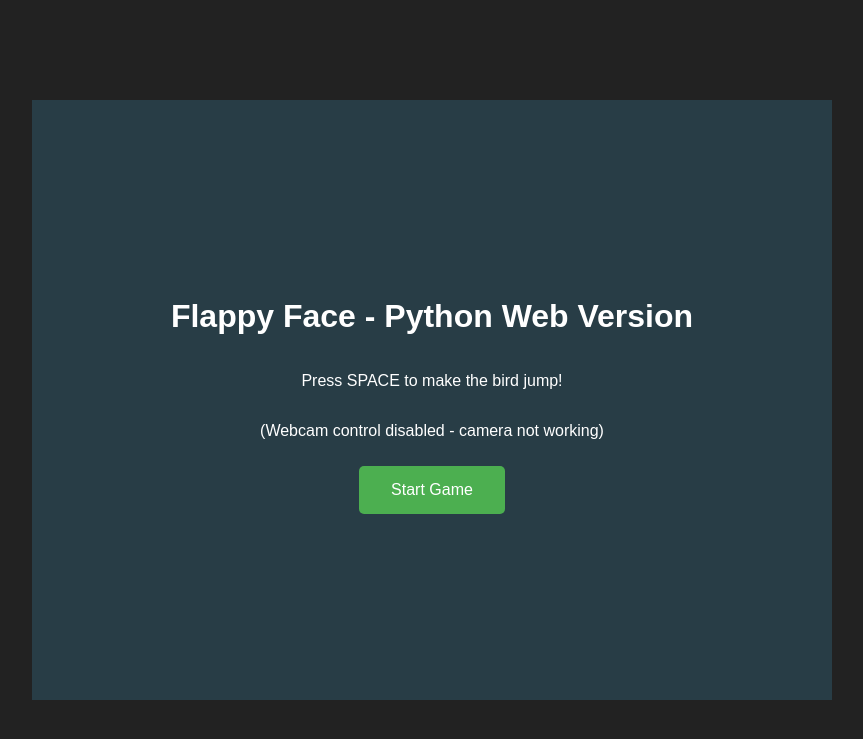
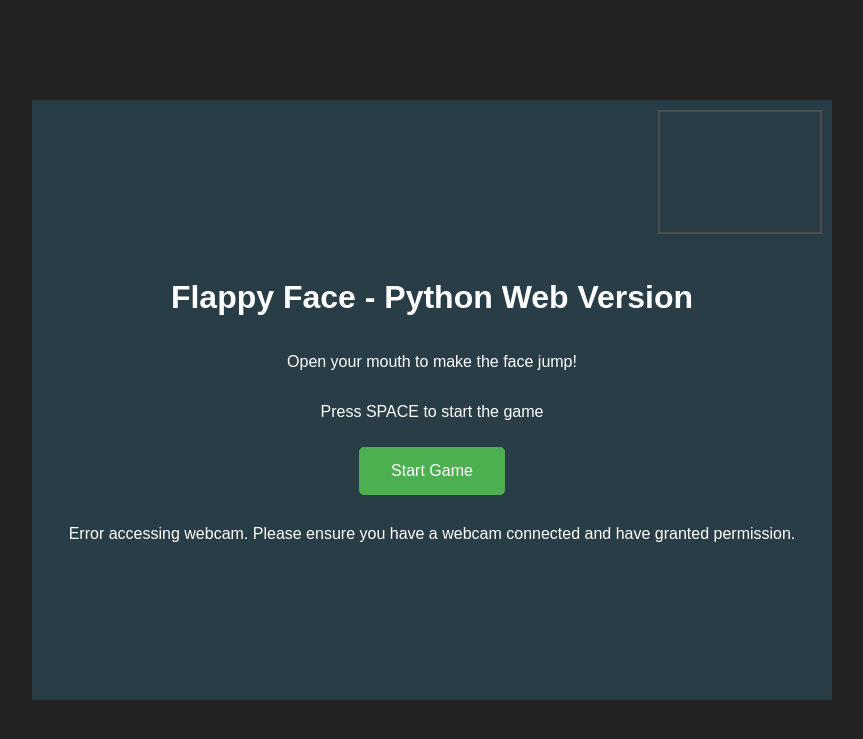
Before and after one commit to GurpinderSingh96/Flappy_bird, a Flask app: page / in a window 1280 px wide. Shown: the top 739 px of the page, without its empty margins (208-1071 px from the left). Run offline with Flask 2, Linux system fonts and the light colour scheme; some libraries are stand-ins or nearby versions.

Commit message:
Restored facial detection functionality

```diff
--- a/static/css/style.css
+++ b/static/css/style.css
@@ -29,7 +29,14 @@ body {
 }
 
 #webcam-container {
-    display: none; /* Hide webcam container since camera is not working */
+    position: absolute;
+    top: 10px;
+    right: 10px;
+    width: 160px;
+    height: 120px;
+    z-index: 2;
+    border: 2px solid white;
+    overflow: hidden;
 }
 
 #webcam, #overlay {
--- a/static/js/game.js
+++ b/static/js/game.js
@@ -48,14 +48,15 @@ let faceApiModelsLoaded = false;
 // Load face-api.js models
 async function loadFaceDetectionModels() {
     try {
-        // Skip loading face detection models since camera is not working
-        console.log('Camera not working, skipping face detection model loading');
+        await faceapi.nets.tinyFaceDetector.loadFromUri('/static/models');
+        await faceapi.nets.faceLandmark68Net.loadFromUri('/static/models');
         faceApiModelsLoaded = true;
         loadingDiv.style.display = 'none';
         startButton.disabled = false;
+        console.log('Face detection models loaded');
     } catch (error) {
-        console.error('Error:', error);
-        loadingDiv.innerHTML = 'Error loading game. Please refresh the page.';
+        console.error('Error loading face detection models:', error);
+        loadingDiv.innerHTML = 'Error loading face detection models. Please refresh the page.';
     }
 }
 
@@ -75,24 +76,13 @@ async function startWebcam() {
         startFaceDetection();
     } catch (error) {
         console.error('Error accessing webcam:', error);
-        loadingDiv.innerHTML = 'Webcam not available. Using keyboard controls only (SPACE to jump).';
-        // Set webcam container to display none
-        document.getElementById('webcam-container').style.display = 'none';
-        // Continue with the game without webcam
-        faceApiModelsLoaded = true;
-        startButton.disabled = false;
+        loadingDiv.innerHTML = 'Error accessing webcam. Please ensure you have a webcam connected and have granted permission.';
     }
 }
 
 // Face detection loop
 async function startFaceDetection() {
     if (!faceApiModelsLoaded) return;
-
-    // If webcam is not available, skip face detection
-    if (!faceDetectionReady) {
-        console.log('Webcam not available, skipping face detection');
-        return;
-    }
 
     setInterval(async () => {
         if (!faceDetectionReady || !video.readyState === 4) return;
@@ -154,13 +144,28 @@ function drawFace(x, y) {
     ctx.arc(x + 10, y - 8, 7, 0, Math.PI * 2);
     ctx.fill();
 
-    // Draw mouth (always closed since no webcam)
+    // Draw mouth based on webcam
+    if (mouthOpen) {
+        // Open mouth
+        ctx.fillStyle = BLACK;
+        ctx.beginPath();
+        ctx.ellipse(x, y + 10, 15, 10, 0, 0, Math.PI * 2);
+        ctx.fill();
+
+        // Inner mouth
+        ctx.fillStyle = RED;
+        ctx.beginPath();
+        ctx.ellipse(x, y + 10, 10, 5, 0, 0, Math.PI * 2);
+        ctx.fill();
+    } else {
+        // Closed mouth
         ctx.strokeStyle = BLACK;
         ctx.lineWidth = 3;
         ctx.beginPath();
         ctx.moveTo(x - 10, y + 10);
         ctx.lineTo(x + 10, y + 10);
         ctx.stroke();
+    }
 }
 
 function drawPipes() {
@@ -252,12 +257,18 @@ function gameLoop() {
     ctx.fillRect(0, 0, canvas.width, canvas.height);
 
     if (gameActive) {
+        // Check for mouth open to make the face jump
+        const currentTime = Date.now();
+        if (mouthOpen && currentTime - lastJumpTime > jumpCooldown) {
+            faceVelocity = -10;
+            lastJumpTime = currentTime;
+        }
+
         // Apply gravity
         faceVelocity += gravity;
         faceY += faceVelocity;
 
         // Generate pipes
-        const currentTime = Date.now();
         if (currentTime - lastPipeTime > pipeFrequency) {
             createPipe();
             lastPipeTime = currentTime;
--- a/templates/index.html
+++ b/templates/index.html
@@ -15,11 +15,11 @@
         </div>
         <div id="instructions" class="instructions">
             <h1>Flappy Face - Python Web Version</h1>
-            <p>Press SPACE to make the bird jump!</p>
-            <p>(Webcam control disabled - camera not working)</p>
+            <p>Open your mouth to make the face jump!</p>
+            <p>Press SPACE to start the game</p>
             <button id="startButton">Start Game</button>
             <div id="loading">
-                <p>Loading game...</p>
+                <p>Loading face detection models...</p>
                 <div class="loader"></div>
             </div>
         </div>
```
Lines whose indentation alone changed are shown as unchanged.
